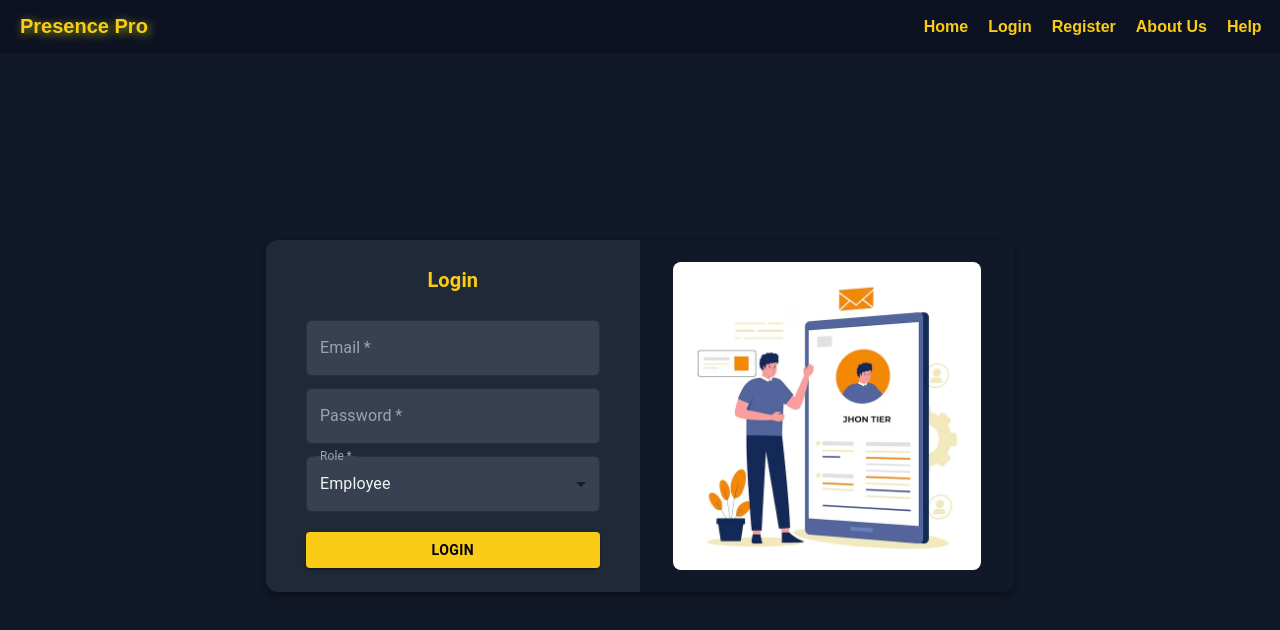
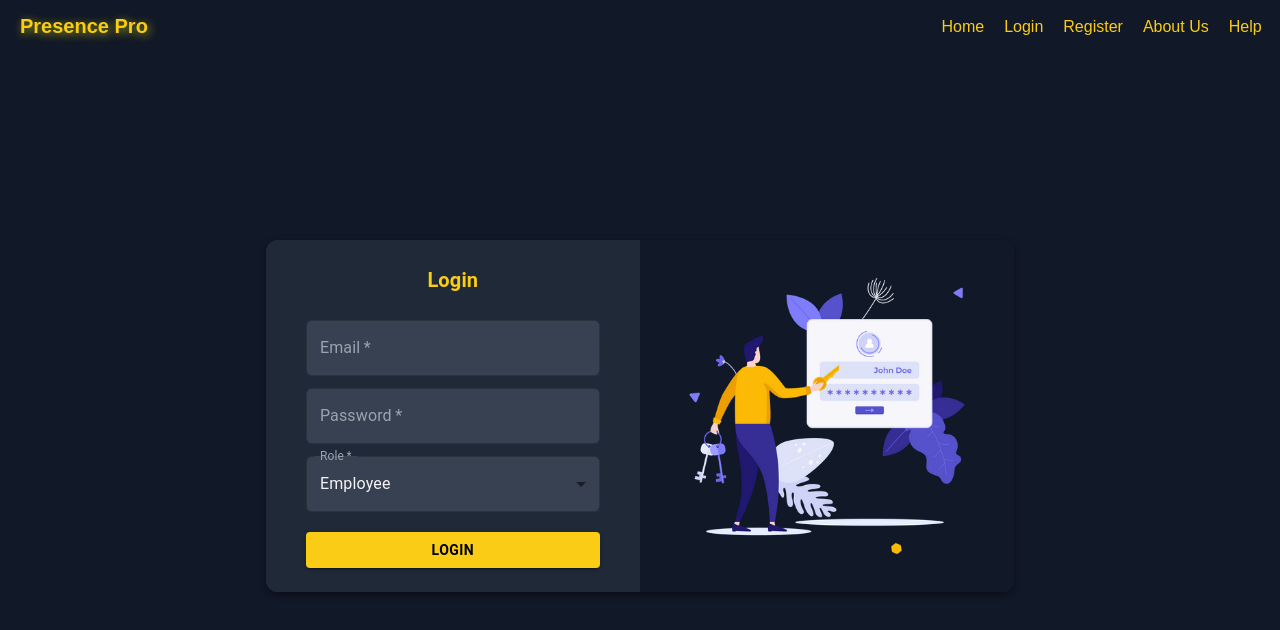
Before and after one commit to Nithiya5/Face-Regconition_Frontend, a React (Create React App) app in the folder myapp/: page /login in a window 1280 px wide. Shown: the top 630 px of the page. Built offline with nearby package versions, Linux system fonts and the light colour scheme.

Commit message:
login setup

```diff
--- a/myapp/src/App.css
+++ b/myapp/src/App.css
@@ -7,7 +7,7 @@
   text-align: center;
   min-height: 100vh;
   padding: 80px 20px;
-  background-color: #0c1222; /* Dark Blue */
+  background-color: #111827; /* Dark Blue */
   color: white;
 }
 
@@ -64,8 +64,8 @@
 }
 
 .about-image{
-  width: 50%;
-  height: 50%;
+  width: 25%;
+  height: 25%;
 }
 
 
@@ -93,7 +93,7 @@ body {
   top: 0;
   left: 0;
   z-index: 1000;
-  background-color: #0c1222;
+  background-color:#111827 ;
   backdrop-filter: blur(10px);
 }
 
@@ -111,7 +111,7 @@ body {
 
 .nav a {
   color: #facc15;
-  font-weight: 600;
+  font-weight: 200;
   text-decoration: none;
   transition: all 0.3s ease-in-out;
 }
--- a/myapp/src/Login.js
+++ b/myapp/src/Login.js
@@ -1,7 +1,7 @@
 import React, { useState } from "react";
 import { useNavigate } from "react-router-dom";
 import { TextField, Button, Box, Typography, Paper, Grid, MenuItem } from "@mui/material";
-import LoginImage from "../src/image/Login.png"; // Ensure you have a login image
+import LoginImage from "../src/image/image.png"; // Ensure you have a login image
 
 const Login = () => {
   const [email, setEmail] = useState("");
```
Also changed, not shown: myapp/src/image/About.png, myapp/src/image/image.png (added).
